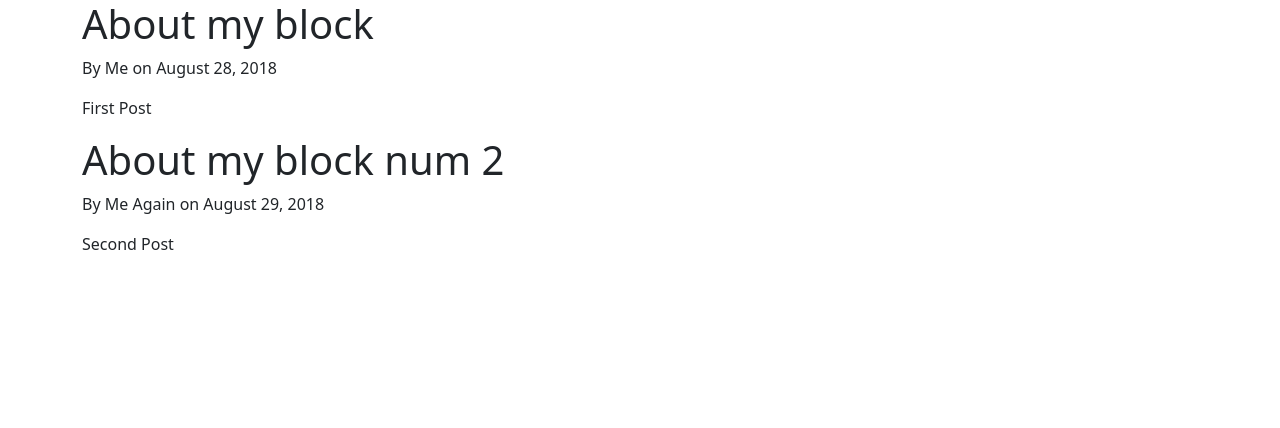
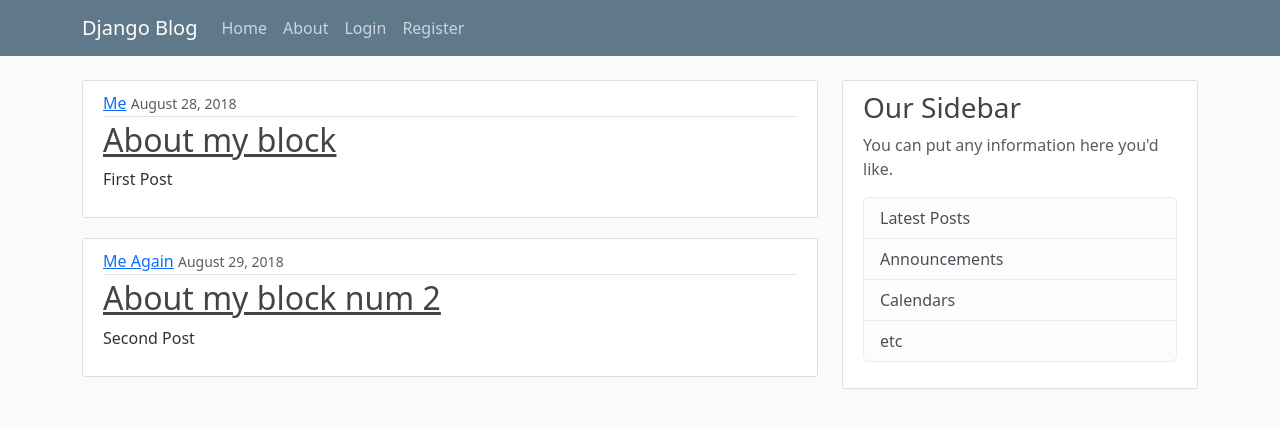
Before and after one commit to IUH-catfish/IUH_XForce_Steganography, a Django app: page /blog/ in a window 1280 px wide. Shown: the top 428 px of the page. Run offline with Django 5.2, Linux system fonts and the light colour scheme.

Commit message:
Some templates

```diff
--- /dev/null
+++ b/PythonWeb/blog/static/blog/main.css
@@ -0,0 +1,84 @@
+body {
+    background: #fafafa;
+    color: #333333;
+    margin-top: 5rem;
+}
+
+h1, h2, h3, h4, h5, h6 {
+    color: #444444;
+}
+
+ul {
+    margin: 0;
+}
+
+.bg-steel {
+    background-color: #5f788a;
+}
+
+.site-header .navbar-nav .nav-link {
+    color: #cbd5db;
+}
+
+.site-header .navbar-nav .nav-link:hover {
+    color: #ffffff;
+}
+
+.site-header .navbar-nav .nav-link.active {
+    font-weight: 500;
+}
+
+.content-section {
+    background: #ffffff;
+    padding: 10px 20px;
+    border: 1px solid #dddddd;
+    border-radius: 3px;
+    margin-bottom: 20px;
+}
+
+.article-title {
+    color: #444444;
+}
+
+a.article-title:hover {
+    color: #428bca;
+    text-decoration: none;
+}
+
+.article-content {
+    white-space: pre-line;
+}
+
+.article-img {
+    height: 65px;
+    width: 65px;
+    margin-right: 16px;
+}
+
+.article-metadata {
+    padding-bottom: 1px;
+    margin-bottom: 4px;
+    border-bottom: 1px solid #e3e3e3
+}
+
+.article-metadata a:hover {
+    color: #333;
+    text-decoration: none;
+}
+
+.article-svg {
+    width: 25px;
+    height: 25px;
+    vertical-align: middle;
+}
+
+.account-img {
+    height: 125px;
+    width: 125px;
+    margin-right: 20px;
+    margin-bottom: 16px;
+}
+
+.account-heading {
+    font-size: 2.5rem;
+}
--- a/PythonWeb/blog/templates/blog/base.html
+++ b/PythonWeb/blog/templates/blog/base.html
@@ -1,9 +1,12 @@
+{% load static %}
+
 <!DOCTYPE html>
 <html lang="en">
 <head>
     <meta charset="utf-8">
     <meta name="viewport" content="width=device-width, initial-scale=1">
     <link href="https://cdn.jsdelivr.net/npm/bootstrap@5.3.3/dist/css/bootstrap.min.css" rel="stylesheet" integrity="sha384-QWTKZyjpPEjISv5WaRU9OFeRpok6YctnYmDr5pNlyT2bRjXh0JMhjY6hW+ALEwIH" crossorigin="anonymous">
+    <link rel="stylesheet" href="{% static 'blog/main.css' %}">
 
     {% if title %}
         <title> Django - {{ title }} </title>
@@ -16,10 +19,49 @@
     <title>Document</title>
 </head>
 <body>
+    <header class="site-header">
+        <nav class="navbar navbar-expand-md navbar-dark bg-steel fixed-top">
+          <div class="container">
+                <a class="navbar-brand mr-4" href="/">Django Blog</a>
+                <button class="navbar-toggler" type="button" data-toggle="collapse" data-target="#navbarToggle" aria-controls="navbarToggle" aria-expanded="false" aria-label="Toggle navigation">
+                <span class="navbar-toggler-icon"></span>
+                </button>
+                <div class="collapse navbar-collapse" id="navbarToggle">
+                    <div class="navbar-nav mr-auto">
+                        <a class="nav-item nav-link" href="{% url 'blog-home' %}">Home</a>
+                        <a class="nav-item nav-link" href="{% url 'blog-about' %}">About</a>
+                    </div>
+                    <!-- Navbar Right Side -->
+                    <div class="navbar-nav">
+                        <a class="nav-item nav-link" href="#">Login</a>
+                        <a class="nav-item nav-link" href="#">Register</a>
+                    </div>
+                </div>
+            </div>
+        </nav>
+    </header>
 
-    <div class = "container">
-        {% block content %}{% endblock %}
-    </div>
+    <main role="main" class="container">
+        <div class="row">
+            <div class="col-md-8">
+                {% block content %}{% endblock %}
+            </div>
+            <div class="col-md-4">
+                <div class="content-section">
+                <h3>Our Sidebar</h3>
+                <p class='text-muted'>You can put any information here you'd like.
+                    <ul class="list-group">
+                    <li class="list-group-item list-group-item-light">Latest Posts</li>
+                    <li class="list-group-item list-group-item-light">Announcements</li>
+                    <li class="list-group-item list-group-item-light">Calendars</li>
+                    <li class="list-group-item list-group-item-light">etc</li>
+                    </ul>
+                </p>
+                </div>
+            </div>
+        </div>
+    </main>
+
 
     <script src="https://cdn.jsdelivr.net/npm/bootstrap@5.3.3/dist/js/bootstrap.bundle.min.js" integrity="sha384-YvpcrYf0tY3lHB60NNkmXc5s9fDVZLESaAA55NDzOxhy9GkcIdslK1eN7N6jIeHz" crossorigin="anonymous"></script>
 
--- a/PythonWeb/blog/templates/blog/home.html
+++ b/PythonWeb/blog/templates/blog/home.html
@@ -2,8 +2,15 @@
 
 {% block content %}
     {% for post in posts %}
-        <h1>{{ post.title }}</h1>
-        <p> By {{ post.author}} on {{ post.date_posted}}  </p>
-        <p> {{ post.content }} </p>
+        <article class="media content-section">
+            <div class="media-body">
+            <div class="article-metadata">
+                <a class="mr-2" href="#">{{ post.author }}</a>
+                <small class="text-muted">{{ post.date_posted }}</small>
+            </div>
+            <h2><a class="article-title" href="#">{{ post.title }}</a></h2>
+            <p class="article-content">{{ post.content }}</p>
+            </div>
+        </article>
     {% endfor %}
 {% endblock content %}
```
Also changed, not shown: PythonWeb/Snippets/article.html (added, +10 -0 lines), PythonWeb/Snippets/main.css (added, +84 -0 lines), PythonWeb/Snippets/main.html (added, +20 -0 lines), PythonWeb/Snippets/navigation.html (added, +21 -0 lines), PythonWeb/blog/templates/blog/index.html (deleted, +0 -12 lines).
